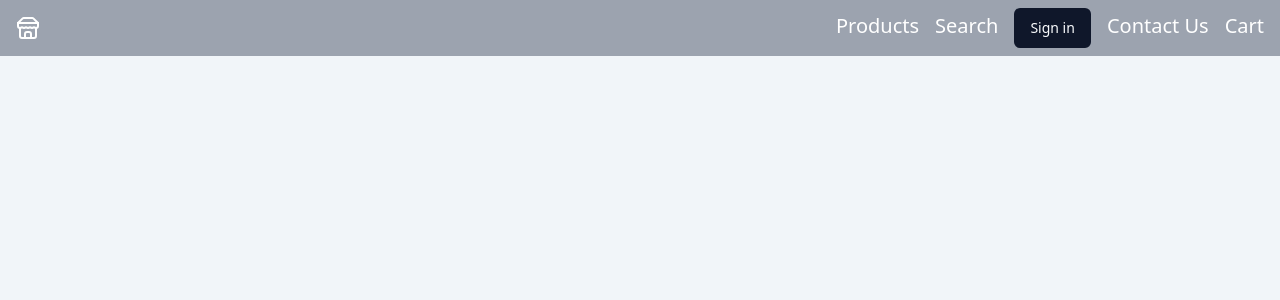
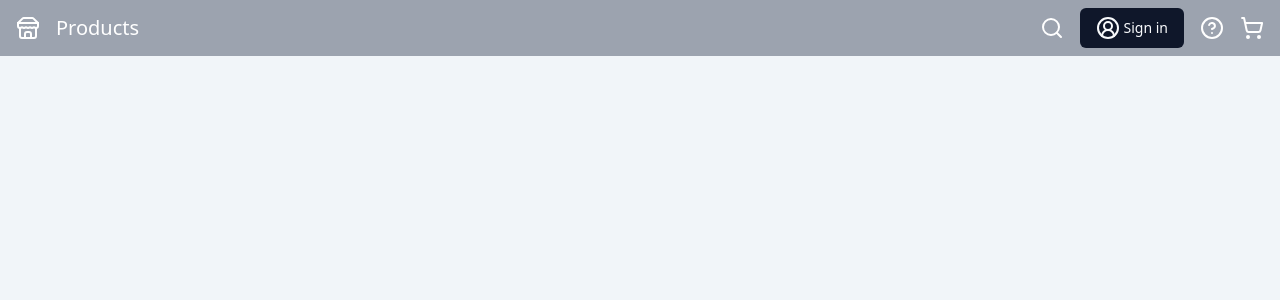
Before and after one commit to luyvannda/nextjs-template, a Next.js app: page / in a window 1280 px wide. Shown: the top 300 px of the page. Built offline with nearby package versions, Linux system fonts and the light colour scheme.

Commit message:
add lucide icons to navbar and recoil to state

```diff
--- a/package.json
+++ b/package.json
@@ -29,6 +29,7 @@
     "react": "^18",
     "react-dom": "^18",
     "react-hook-form": "^7.49.3",
+    "recoil": "^0.7.7",
     "tailwind-merge": "^2.2.1",
     "tailwindcss-animate": "^1.0.7",
     "zod": "^3.22.4"
--- a/src/app/layout.tsx
+++ b/src/app/layout.tsx
@@ -1,6 +1,7 @@
 import type { Metadata } from 'next';
 import './globals.css';
 import { SNavBar } from '@/components/navbar';
+import { SRecoilRoot } from '@/states/recoil';
 
 export const metadata: Metadata = {
   title: 'Next App template',
@@ -15,10 +16,12 @@ export default function RootLayout({
   return (
     <html lang="en">
       <body className="bg-slate-100 h-screen w-screen flex flex-col">
-        <SNavBar />
-        <div className="h-full w-full flex flex-col justify-center items-center">
-          {children}
-        </div>
+        <SRecoilRoot>
+          <SNavBar />
+          <div className="h-full w-full flex flex-col justify-center items-center">
+            {children}
+          </div>
+        </SRecoilRoot>
       </body>
     </html>
   );
--- a/src/components/navbar/navbar.tsx
+++ b/src/components/navbar/navbar.tsx
@@ -1,22 +1,38 @@
 import Link from 'next/link';
 import { buttonVariants } from '@/components/ui/button';
-import { Store } from 'lucide-react';
+import {
+  Store,
+  ShoppingCart,
+  HelpCircle,
+  Search,
+  CircleUserRound,
+} from 'lucide-react';
 
 export default function NavBar() {
   return (
     <div className="w-full bg-gray-400 text-white z-10">
       <nav className="container relative flex flex-wrap items-center justify-between mx-auto px-4 py-2">
-        <Link href="/" className="">
-          <Store />
-        </Link>
-        <div className="space-x-4 text-xl">
+        <div className="flex items-center gap-4 text-xl">
+          <Link href="/" className="">
+            <Store />
+          </Link>
           <Link href="/products">Products</Link>
-          <Link href="#">Search</Link>
+        </div>
+        <div className="space-x-4 text-xl flex items-center">
+          <Link href="#">
+            <Search />
+          </Link>
+
           <Link href="/account/sign-in" className={buttonVariants()}>
+            <CircleUserRound className="mr-1" />
             Sign in
           </Link>
-          <Link href="/contactus">Contact Us</Link>
-          <Link href="#">Cart</Link>
+          <Link href="/contactus">
+            <HelpCircle />
+          </Link>
+          <Link href="#">
+            <ShoppingCart />
+          </Link>
         </div>
       </nav>
     </div>
--- /dev/null
+++ b/src/states/recoil/index.ts
@@ -0,0 +1 @@
+export { default as SRecoilRoot } from './recoilContextProvider';
--- /dev/null
+++ b/src/states/recoil/recoilContextProvider.tsx
@@ -0,0 +1,14 @@
+'use client';
+
+import { ReactNode } from 'react';
+import { RecoilRoot } from 'recoil';
+
+interface RecoilContextProviderProps {
+  children: ReactNode;
+}
+
+export default function RecoilContextProvider({
+  children,
+}: RecoilContextProviderProps) {
+  return <RecoilRoot>{children}</RecoilRoot>;
+}
```
Also changed, not shown: 2 other files (tests, documents, lock files or other folders).
